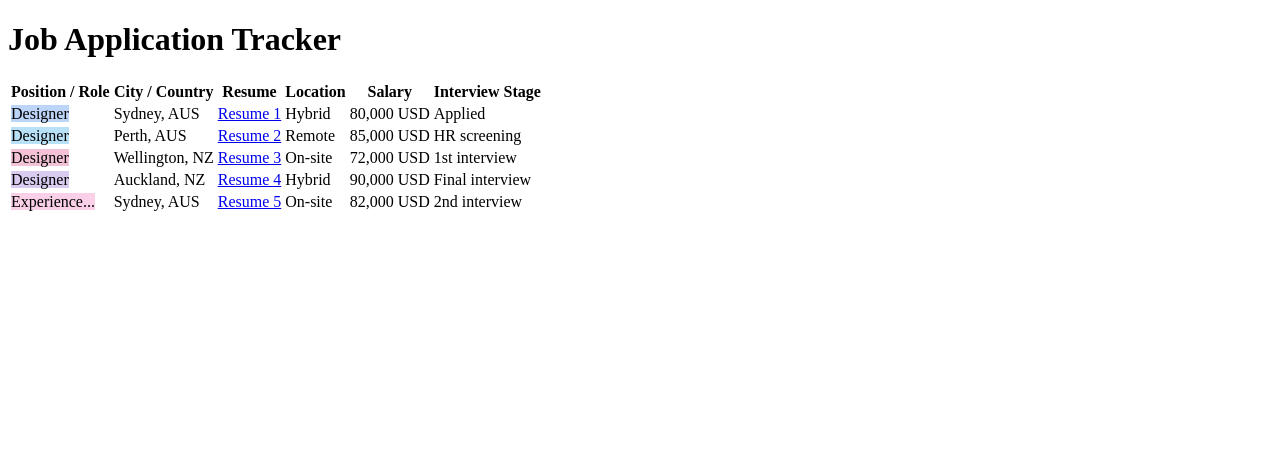
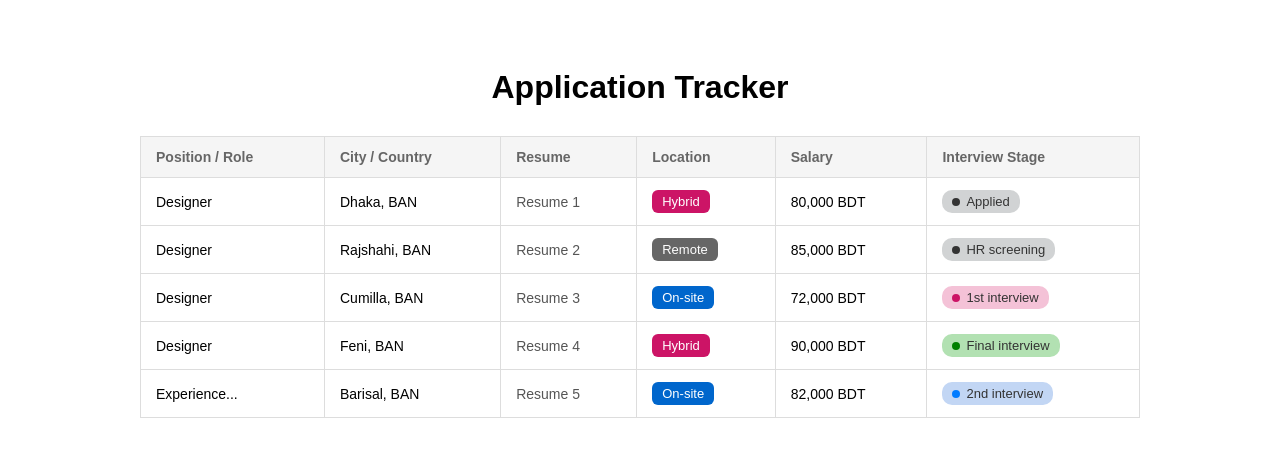
Before and after one commit to Samiul-islam10/job-portal, a PHP site: template views/application.php in a window 1280 px wide. Shown: the top 457 px of the page. Run offline with PHP 8.4, Linux system fonts and the light colour scheme; the template is opened without the code that fills it, so the values that code supplies are empty; the visitor is signed in with stand-in values (Sample User, id 1).

Commit message:
application created

```diff
--- a/assets/styles/application.css
+++ b/assets/styles/application.css
@@ -0,0 +1,74 @@
+   body {
+      font-family: Arial, sans-serif;
+      background-color: #fff;
+      padding: 40px;
+      text-align: center;
+    }
+
+    h1 {
+      margin-bottom: 30px;
+    }
+
+    table {
+      width: 100%;
+      border-collapse: collapse;
+      text-align: left;
+      margin: 0 auto;
+      max-width: 1000px;
+    }
+
+    th, td {
+      padding: 12px 15px;
+      border: 1px solid #ddd;
+    }
+
+    th {
+      background-color: #f5f5f5;
+      color: #666;
+      font-weight: 600;
+      font-size: 14px;
+    }
+
+    td {
+      font-size: 14px;
+    }
+
+    .tag {
+      display: inline-block;
+      padding: 4px 10px;
+      border-radius: 6px;
+      font-size: 13px;
+      color: white;
+    }
+
+    .hybrid { background-color: #cc1466; }
+    .remote { background-color: #666666; }
+    .onsite { background-color: #0066cc; }
+
+    .stage {
+      display: inline-flex;
+      align-items: center;
+      gap: 6px;
+      padding: 4px 10px;
+      border-radius: 10px;
+      font-size: 13px;
+      color: #333;
+    }
+
+    .applied { background-color: #d1d3d4; }
+    .hr { background-color: #d1d3d4; }
+    .first { background-color: #f4c2d7; }
+    .final { background-color: #b2e1b2; }
+    .second { background-color: #c2d6f4; }
+
+    .dot {
+      width: 8px;
+      height: 8px;
+      border-radius: 50%;
+      background-color: currentColor;
+    }
+
+    .link {
+      color: #555;
+      text-decoration: none;
+    }
--- a/views/application.php
+++ b/views/application.php
@@ -1,20 +1,13 @@
-<?php
-session_start();
-
-if (!isset($_SESSION['name'])) {
-    header("Location: /job-portal/views/login.php");
-    exit;
-}
-?>
 <!DOCTYPE html>
 <html lang="en">
 <head>
   <meta charset="UTF-8">
   <meta name="viewport" content="width=device-width, initial-scale=1.0">
+  <link rel="stylesheet" href="../assets/styles/application.css">
   <title>Job Application Tracker</title>
 </head>
 <body>
-  <h1>Job Application Tracker</h1>
+  <h1>Application Tracker</h1>
   <table>
     <thead>
       <tr>
@@ -28,43 +21,43 @@ if (!isset($_SESSION['name'])) {
     </thead>
     <tbody>
       <tr>
-        <td><span class="tag" style="background-color:#bcd4f7">Designer</span></td>
-        <td>Sydney, AUS</td>
+        <td>Designer</td>
+        <td>Dhaka, BAN</td>
         <td><a href="#" class="link">Resume 1</a></td>
         <td><span class="tag hybrid">Hybrid</span></td>
-        <td>80,000 USD</td>
+        <td>80,000 BDT</td>
         <td><span class="stage applied"><span class="dot" style="color:#333"></span>Applied</span></td>
       </tr>
       <tr>
-        <td><span class="tag" style="background-color:#b8e1f7">Designer</span></td>
-        <td>Perth, AUS</td>
+        <td>Designer</td>
+        <td>Rajshahi, BAN</td>
         <td><a href="#" class="link">Resume 2</a></td>
         <td><span class="tag remote">Remote</span></td>
-        <td>85,000 USD</td>
+        <td>85,000 BDT</td>
         <td><span class="stage hr"><span class="dot" style="color:#333"></span>HR screening</span></td>
       </tr>
       <tr>
-        <td><span class="tag" style="background-color:#f4c2d7">Designer</span></td>
-        <td>Wellington, NZ</td>
+        <td>Designer</td>
+        <td>Cumilla, BAN</td>
         <td><a href="#" class="link">Resume 3</a></td>
         <td><span class="tag onsite">On-site</span></td>
-        <td>72,000 USD</td>
+        <td>72,000 BDT</td>
         <td><span class="stage first"><span class="dot" style="color:#cc1466"></span>1st interview</span></td>
       </tr>
       <tr>
-        <td><span class="tag" style="background-color:#d9ccf0">Designer</span></td>
-        <td>Auckland, NZ</td>
+        <td>Designer</td>
+        <td>Feni, BAN</td>
         <td><a href="#" class="link">Resume 4</a></td>
         <td><span class="tag hybrid">Hybrid</span></td>
-        <td>90,000 USD</td>
+        <td>90,000 BDT</td>
         <td><span class="stage final"><span class="dot" style="color:green"></span>Final interview</span></td>
       </tr>
       <tr>
-        <td><span class="tag" style="background-color:#f9d0e7">Experience...</span></td>
-        <td>Sydney, AUS</td>
+        <td>Experience...</td>
+        <td>Barisal, BAN</td>
         <td><a href="#" class="link">Resume 5</a></td>
         <td><span class="tag onsite">On-site</span></td>
-        <td>82,000 USD</td>
+        <td>82,000 BDT</td>
         <td><span class="stage second"><span class="dot" style="color:#007bff"></span>2nd interview</span></td>
       </tr>
     </tbody>
```
